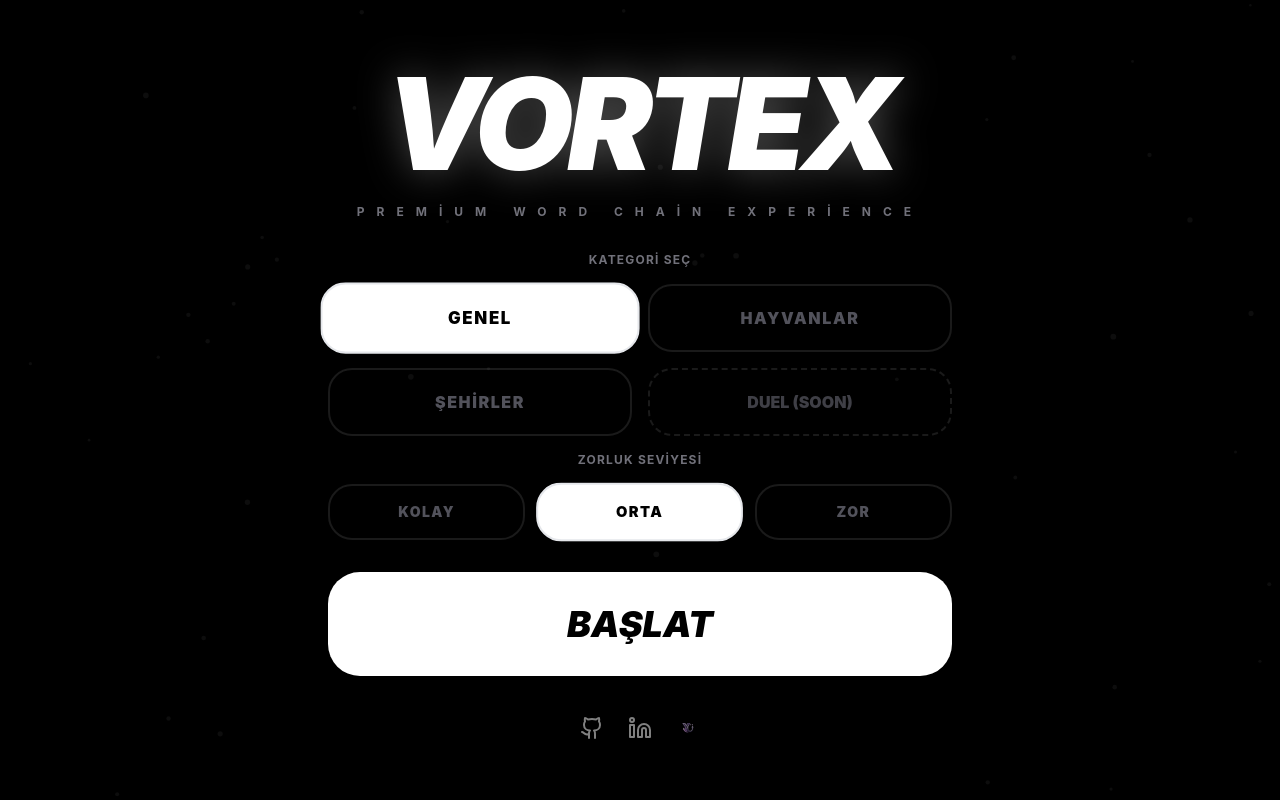
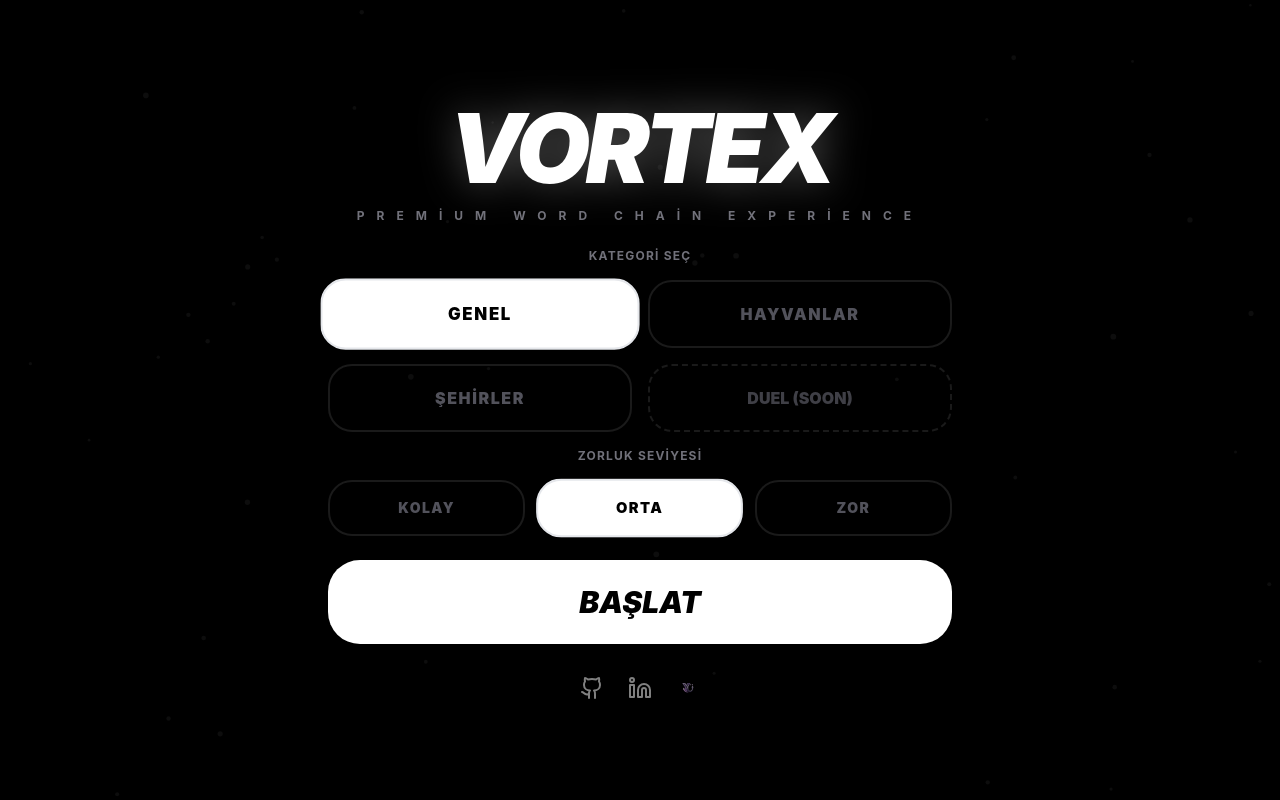
Before and after one commit to yusuf-ulgen/kelimeBilmece, a Next.js app in the folder frontend/: page / in a window 1280 px wide. Built offline with nearby package versions, Linux system fonts and the light colour scheme; no server answers.

Commit message:
fix: kaydırma çubuğu giderildi.

```diff
--- a/frontend/app/page.tsx
+++ b/frontend/app/page.tsx
@@ -130,15 +130,15 @@ export default function GamePage() {
         const difficultyMap = [{ id: 'Easy', label: 'Kolay' }, { id: 'Medium', label: 'Orta' }, { id: 'Hard', label: 'Zor' }];
 
         return (
-            <div className="flex flex-col items-center gap-8 z-10 w-full max-w-2xl px-6">
+            <div className="flex flex-col items-center gap-4 md:gap-6 z-10 w-full max-w-2xl px-6">
                 <DynamicBackground />
-                <motion.div initial={{ y: 20, opacity: 0 }} animate={{ y: 0, opacity: 1 }} className="text-center space-y-4">
-                    <h1 className="text-8xl md:text-9xl font-black italic tracking-tighter uppercase text-white drop-shadow-[0_0_20px_rgba(255,255,255,0.3)]">VORTEX</h1>
-                    <p className="text-zinc-500 font-bold tracking-[1em] uppercase text-xs">Premium Word Chain Experience</p>
+                <motion.div initial={{ y: 20, opacity: 0 }} animate={{ y: 0, opacity: 1 }} className="text-center space-y-2 md:space-y-3">
+                    <h1 className="text-7xl md:text-8xl font-black italic tracking-tighter uppercase text-white drop-shadow-[0_0_20px_rgba(255,255,255,0.3)]">VORTEX</h1>
+                    <p className="text-zinc-500 font-bold tracking-[1em] uppercase text-[10px] md:text-xs">Premium Word Chain Experience</p>
                 </motion.div>
 
-                <div className="w-full space-y-4">
-                    <div className="flex justify-center gap-2 mb-2 text-zinc-500 font-bold tracking-widest text-xs uppercase">
+                <div className="w-full space-y-3 md:space-y-4">
+                    <div className="flex justify-center gap-2 mb-1 md:mb-2 text-zinc-500 font-bold tracking-widest text-[10px] md:text-xs uppercase">
                         Kategori Seç
                     </div>
                     <div className="grid grid-cols-2 gap-4 w-full">
@@ -174,7 +174,7 @@ export default function GamePage() {
 
                 <button
                     onClick={startGame}
-                    className="w-full bg-white text-black p-6 md:p-8 rounded-[2rem] text-3xl md:text-4xl font-black italic uppercase hover:shadow-[0_0_80px_rgba(255,255,255,0.4)] transition-all active:scale-95"
+                    className="w-full bg-white text-black p-5 md:p-6 rounded-[2rem] text-2xl md:text-3xl font-black italic uppercase hover:shadow-[0_0_80px_rgba(255,255,255,0.4)] transition-all active:scale-95"
                 >
                     BAŞLAT
                 </button>
```
